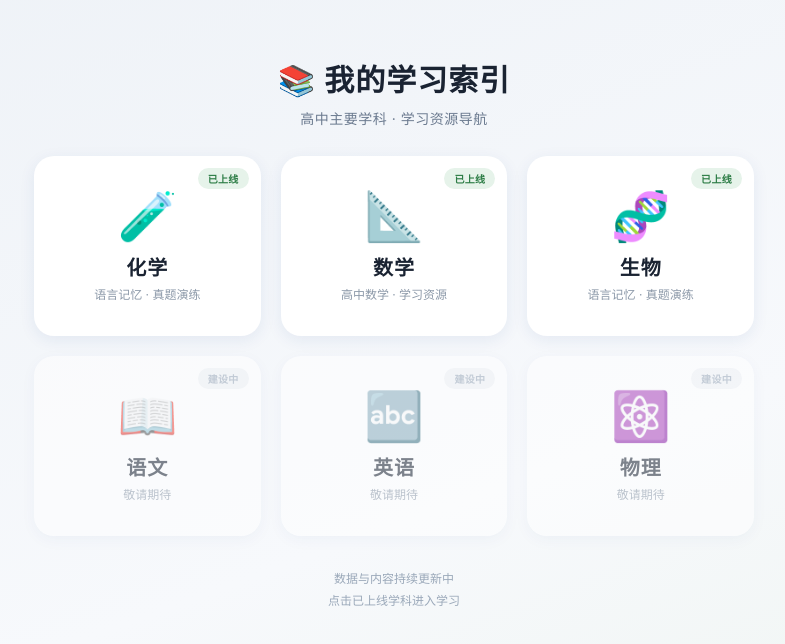
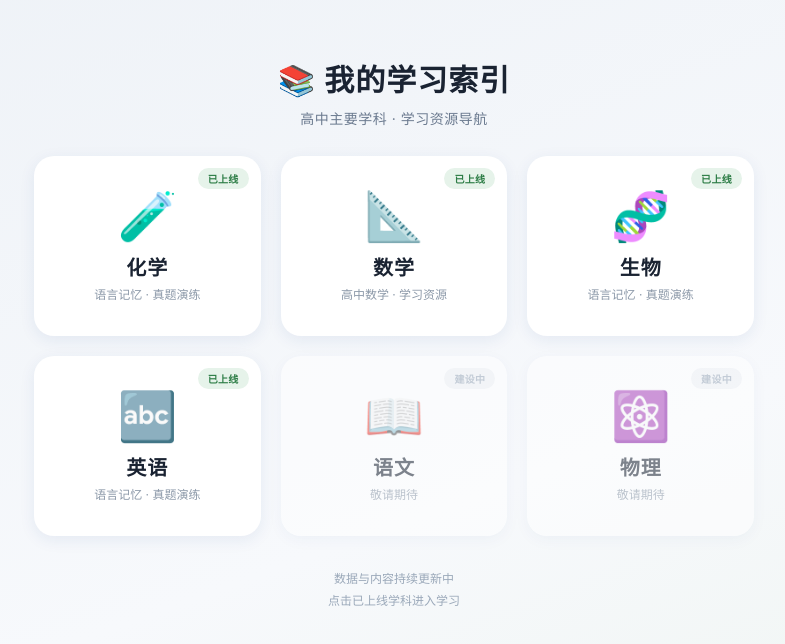
Before and after one commit to 641672940cui/Study-Index, a plain HTML site: page index.html in a window 1280 px wide. Shown: the whole page, without its empty margins (246-1031 px from the left). Drawn offline with Linux system fonts and the light colour scheme.

Commit message:
Update index.html

```diff
--- a/index.html
+++ b/index.html
@@ -152,6 +152,15 @@
             <div class="desc">语言记忆 · 真题演练</div>
         </a>
 
+        <!-- 新增：英语已上线卡片 -->
+        <a class="card" href="https://641672940cui.github.io/english/" target="_blank" rel="noopener">
+            <span class="badge badge-live">已上线</span>
+            <div class="icon">🔤</div>
+            <div class="name">英语</div>
+            <div class="desc">语言记忆 · 真题演练</div>
+        </a>
+
+        <!-- 语文（建设中） -->
         <div class="card locked">
             <span class="badge badge-soon">建设中</span>
             <div class="icon">📖</div>
@@ -159,13 +168,7 @@
             <div class="desc">敬请期待</div>
         </div>
 
-        <div class="card locked">
-            <span class="badge badge-soon">建设中</span>
-            <div class="icon">🔤</div>
-            <div class="name">英语</div>
-            <div class="desc">敬请期待</div>
-        </div>
-
+        <!-- 物理（建设中） -->
         <div class="card locked">
             <span class="badge badge-soon">建设中</span>
             <div class="icon">⚛️</div>
```
